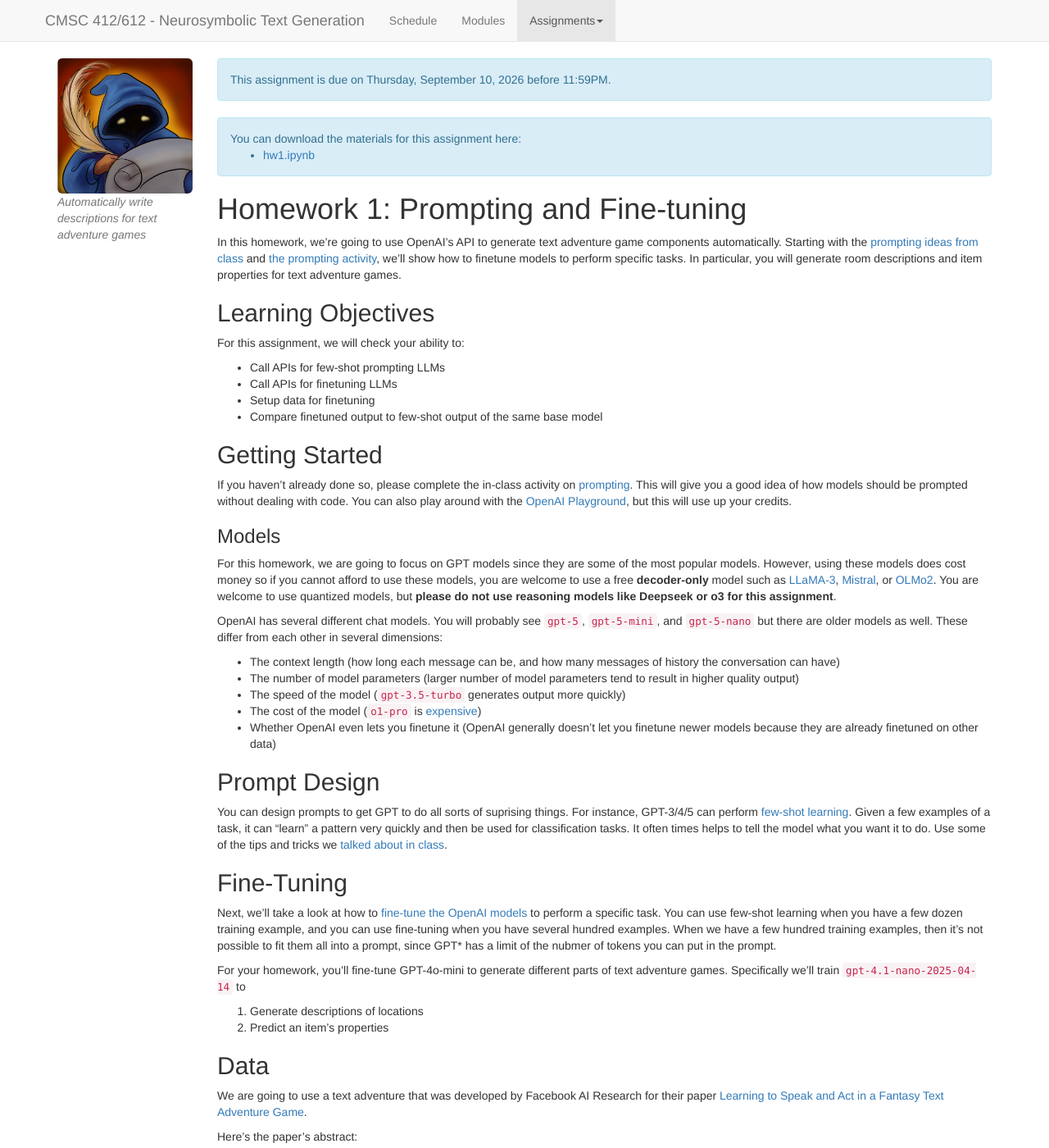
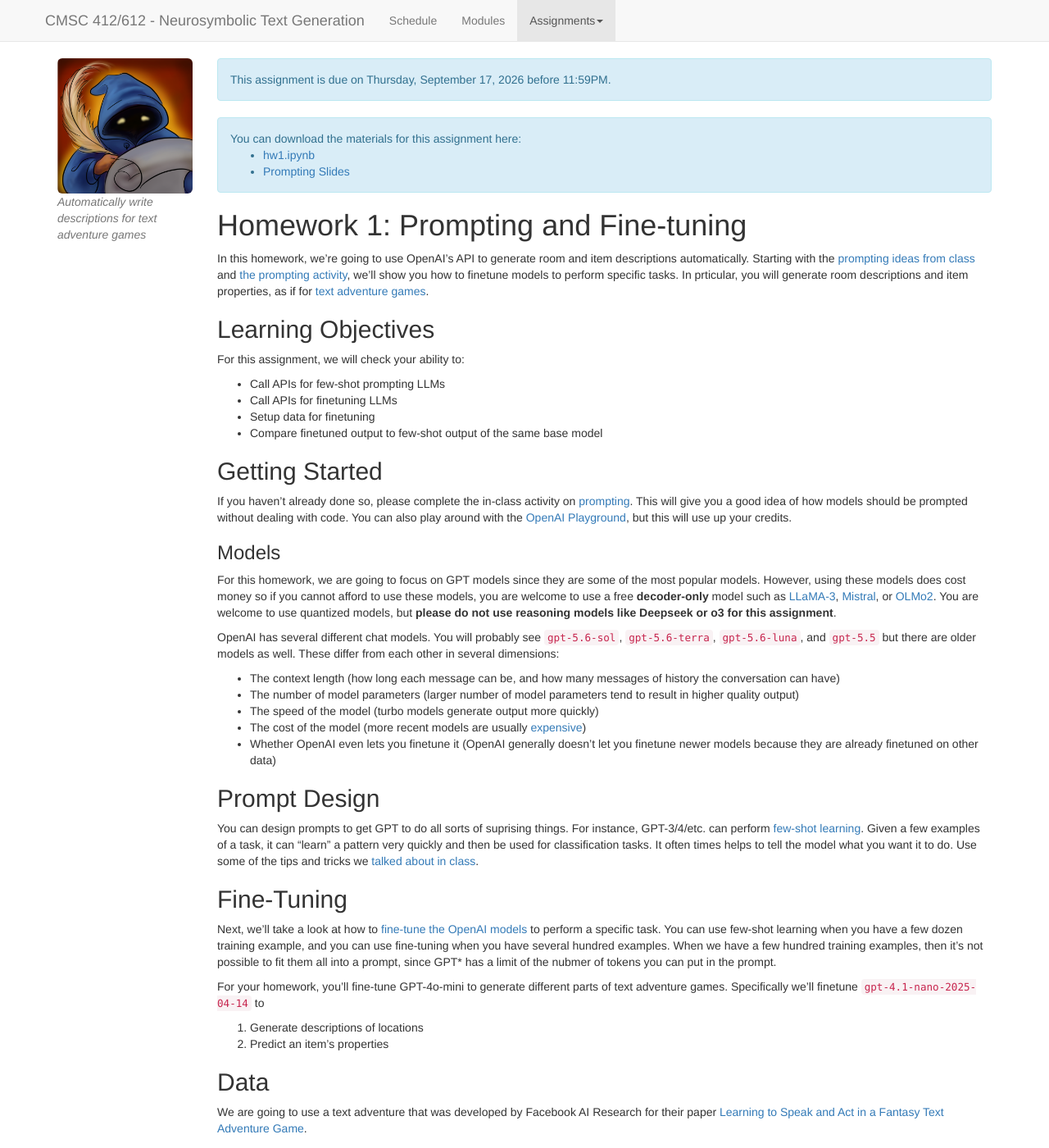
Before and after one commit to lara-martin/neurosymbolic-text-gen, a Jekyll site: the page built from homeworks/generating-descriptions/light.md, in a window 1280 px wide and 1400 px high. Shown: the whole window at 82% size. Built offline with Jekyll 4.4.1, drawn with Linux system fonts in a browser that asks for light colours; nearby versions of some CDN libraries; a script that is not in the unit is left out; some of the changed text lies outside the part shown.

```diff
--- a/homeworks/generating-descriptions/light.md
+++ b/homeworks/generating-descriptions/light.md
@@ -12,7 +12,10 @@ materials:
    -
      name: hw1.ipynb
      url: https://laramartin.net/neurosymbolic-text-gen/homeworks/generating-descriptions/hw1.ipynb
-due_date: 2026-09-10 23:59:00EST
+   -
+     name: Prompting Slides
+     url:
+due_date: 2026-09-17 23:59:00EST
 submission_link:
 readings:
   -
@@ -83,8 +86,8 @@ You can download the materials for this assignment here:
 {{page.type}} {{page.number}}: {{page.title}}
 =============================================================
 
-In this homework, we're going to use OpenAI's API to generate text adventure game components automatically.
-Starting with the [prompting ideas from class](https://laramartin.net/interactive-fiction-class/slides/25-09-09_output.pdf) and [the prompting activity](https://blackboard.umbc.edu/ultra/courses/_96140_1/outline/assessment/test/_7989301_1?courseId=_96140_1&gradeitemView=details), we'll show how to finetune models to perform specific tasks. In particular, you will generate room descriptions and item properties for text adventure games.
+In this homework, we're going to use OpenAI's API to generate room and item descriptions automatically.
+Starting with the [prompting ideas from class]({{page.materials[1].url}}) and [the prompting activity](), we'll show you how to finetune models to perform specific tasks. In prticular, you will generate room descriptions and item properties, as if for [text adventure games](https://en.wikipedia.org/wiki/Text-based_game).
 
 ## Learning Objectives
 For this assignment, we will check your ability to:
@@ -95,29 +98,29 @@ For this assignment, we will check your ability to:
 
 ## Getting Started
 
-If you haven't already done so, please complete the in-class activity on [prompting](https://blackboard.umbc.edu/ultra/courses/_96140_1/outline/assessment/test/_7989301_1?courseId=_96140_1&gradeitemView=details). This will give you a good idea of how models should be prompted without dealing with code. You can also play around with the [OpenAI Playground](https://platform.openai.com/playground), but this will use up your credits.
+If you haven't already done so, please complete the in-class activity on [prompting](). This will give you a good idea of how models should be prompted without dealing with code. You can also play around with the [OpenAI Playground](https://platform.openai.com/playground), but this will use up your credits.
 
 ### Models
 For this homework, we are going to focus on GPT models since they are some of the most popular models. However, using these models does cost money so if you cannot afford to use these models, you are welcome to use a free **decoder-only** model such as [LLaMA-3](https://huggingface.co/docs/transformers/v4.56.1/model_doc/llama3), [Mistral](https://huggingface.co/docs/transformers/v4.56.1/model_doc/mistral), or [OLMo2](https://huggingface.co/docs/transformers/v4.56.1/model_doc/olmo2). You are welcome to use quantized models, but **please do not use reasoning models like Deepseek or o3 for this assignment**.
 
-OpenAI has several different chat models.  You will probably see `gpt-5`, `gpt-5-mini`, and `gpt-5-nano` but there are older models as well.  These differ from each other in several dimensions:
+OpenAI has several different chat models.  You will probably see `gpt-5.6-sol`, `gpt-5.6-terra`, `gpt-5.6-luna`, and `gpt-5.5` but there are older models as well.  These differ from each other in several dimensions:
 * The context length (how long each message can be, and how many messages of history the conversation can have)
 * The number of model parameters (larger number of model parameters tend to result in higher quality output)
-* The speed of the model (`gpt-3.5-turbo` generates output more quickly)
-* The cost of the model (`o1-pro` is [expensive](https://openai.com/pricing))
+* The speed of the model (turbo models generate output more quickly)
+* The cost of the model (more recent models are usually [expensive](https://openai.com/pricing))
 * Whether OpenAI even lets you finetune it (OpenAI generally doesn't let you finetune newer models because they are already finetuned on other data)
 
 
 ## Prompt Design
 
-You can design prompts to get GPT to do all sorts of suprising things.  For instance, GPT-3/4/5 can perform [few-shot learning](https://dl.acm.org/doi/abs/10.5555/3495724.3495883).  Given a few examples of a task, it can "learn" a pattern very quickly and then be used for classification tasks.  It often times helps to tell the model what you want it to do. Use some of the tips and tricks we [talked about in class](https://laramartin.net/interactive-fiction-class/slides/25-09-09_output.pdf).
+You can design prompts to get GPT to do all sorts of suprising things.  For instance, GPT-3/4/etc. can perform [few-shot learning](https://dl.acm.org/doi/abs/10.5555/3495724.3495883).  Given a few examples of a task, it can "learn" a pattern very quickly and then be used for classification tasks.  It often times helps to tell the model what you want it to do. Use some of the tips and tricks we [talked about in class]({{page.materials[1].url}}).
 
 
 ## Fine-Tuning
 
-Next, we'll take a look at how to [fine-tune the OpenAI models](https://platform.openai.com/docs/guides/supervised-fine-tuning) to perform a specific task.  You can use few-shot learning when you have a few dozen training example, and you can use fine-tuning when you have several hundred examples. When we have a few hundred training examples, then it's not possible to fit them all into a prompt, since GPT* has a limit of the nubmer of tokens you can put in the prompt.
+Next, we'll take a look at how to [fine-tune the OpenAI models](https://developers.openai.com/api/docs/guides/supervised-fine-tuning) to perform a specific task.  You can use few-shot learning when you have a few dozen training example, and you can use fine-tuning when you have several hundred examples. When we have a few hundred training examples, then it's not possible to fit them all into a prompt, since GPT* has a limit of the nubmer of tokens you can put in the prompt.
 
-For your homework, you'll fine-tune GPT-4o-mini to generate different parts of text adventure games.  Specifically we'll train `gpt-4.1-nano-2025-04-14` to
+For your homework, you'll fine-tune GPT-4o-mini to generate different parts of text adventure games.  Specifically we'll finetune `gpt-4.1-nano-2025-04-14` to
 1. Generate descriptions of locations
 2. Predict an item's properties
 
@@ -134,9 +137,9 @@ Their data is called the LIGHT dataset (Learning in Interactive Games with Human
 
 ## Jupyter Notebook
 
-You will be working on this [Jupyter Notebook for Fine-Tuning/Prompting on LIGHT Enviroment Data]({{ site.baseurl }}/homeworks/generating-descriptions/hw1.ipynb), which you can run in your VS Code environment or upload it to [Google Colab](https://colab.research.google.com/) or [DeepNote](https://deepnote.com/) to do the assignment online.
+You will be working on this [Jupyter Notebook for Fine-Tuning/Prompting on LIGHT Enviroment Data]({{ site.baseurl }}/homeworks/generating-descriptions/hw1.ipynb), which you can run in your favorite coding environment or upload it to [Google Colab](https://colab.research.google.com/) or [DeepNote](https://deepnote.com/) to do the assignment online.
 
-In addition to working your way through the Jupyter Notebook, I recommend reading the [OpenAI documentation](https://platform.openai.com/docs/overview), and trying the examples in the [Playground](https://platform.openai.com/playground).
+In addition to working your way through the Jupyter Notebook, I recommend reading the [OpenAI API documentation](https://developers.openai.com/api/docs), and trying the examples in the [Chat Platform](https://platform.openai.com/chat). However, you will be implementing your prompts using the [OpenAI API](https://platform.openai.com/login).
 
 ## What to submit
 
```
Also changed, not shown: _data/lectures.yaml (+25 -29 lines), _data/modules.yaml (+5 -5 lines), homeworks/presentations.md (+2 -2 lines).
